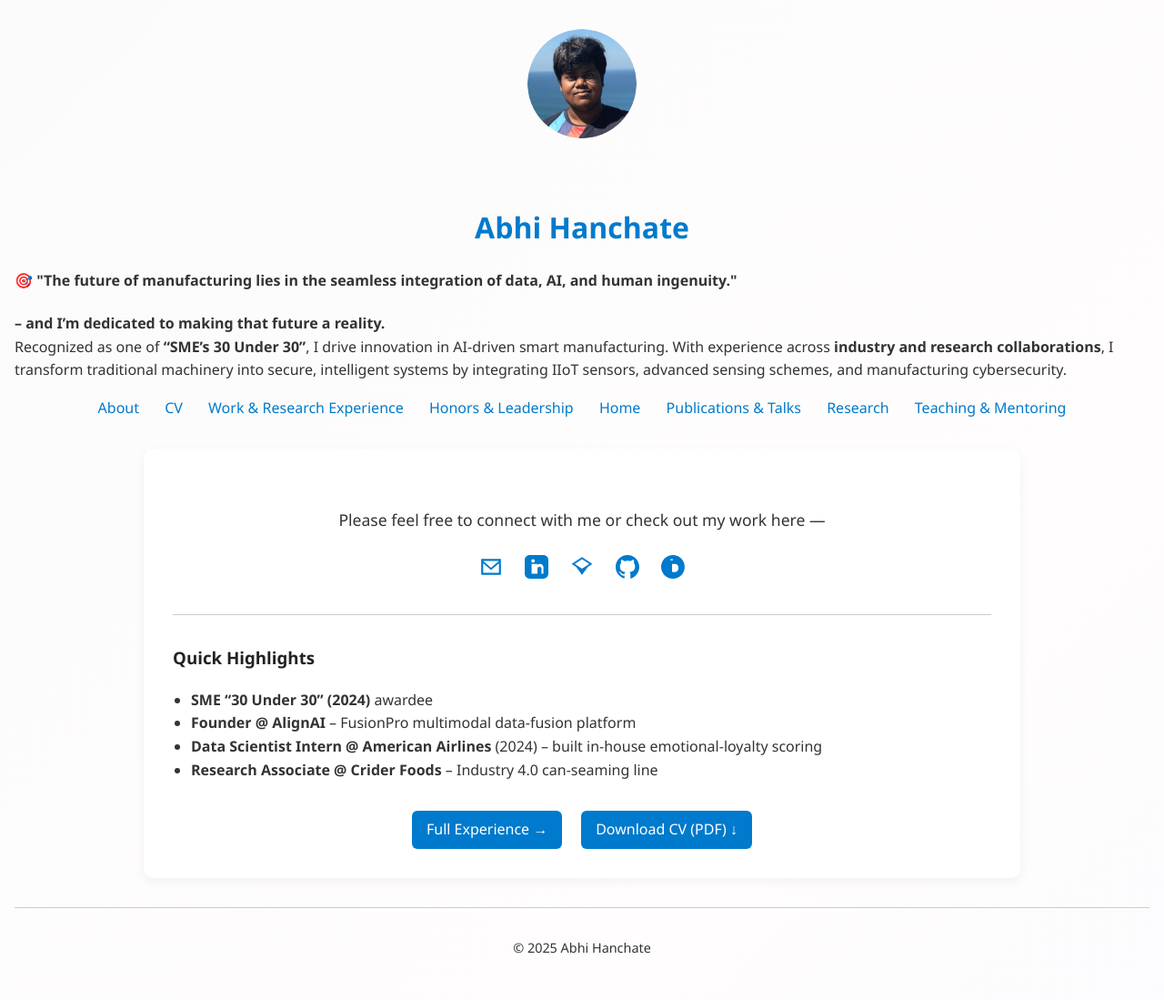
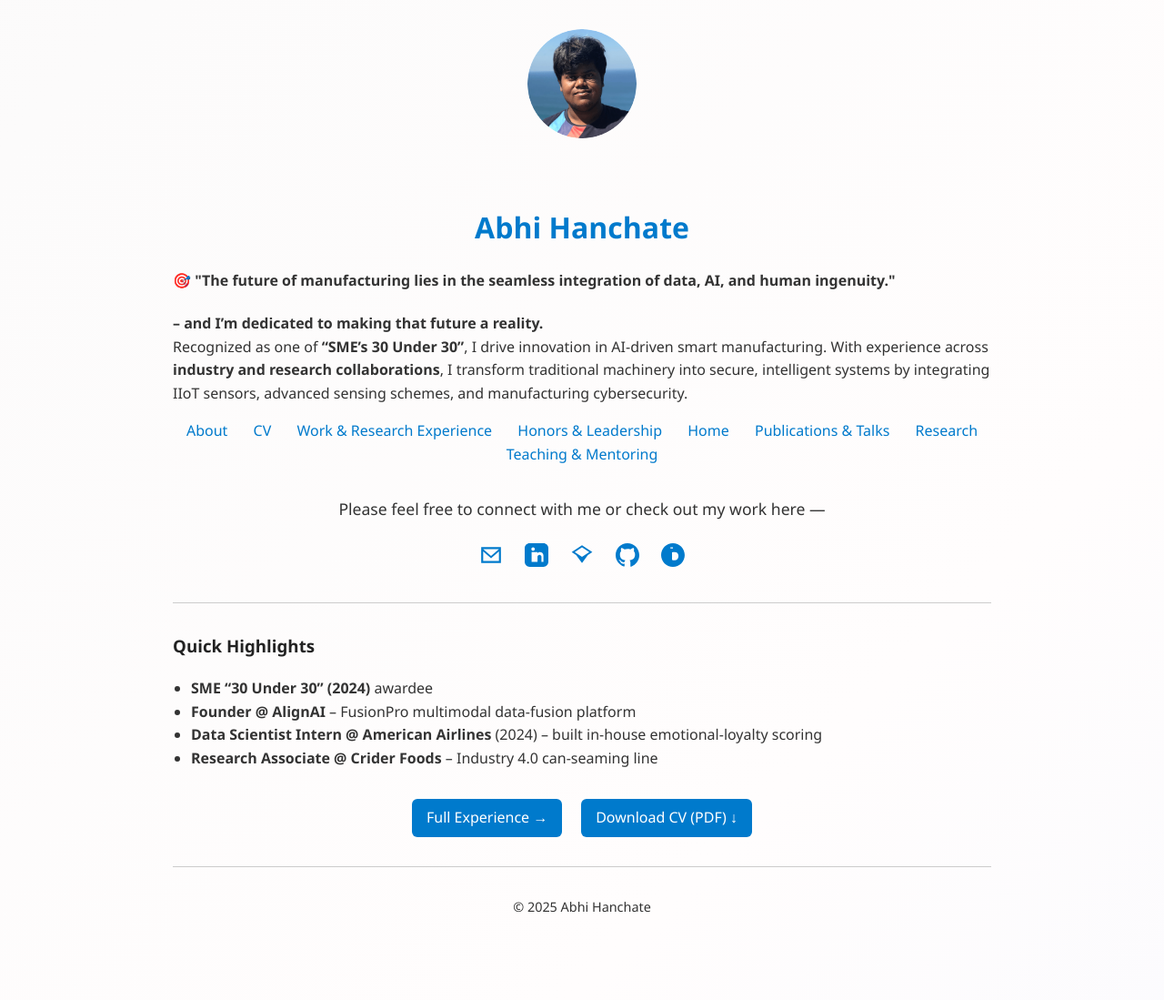
Before and after one commit to abhishekhanchate/abhishekhanchate.github.io, a Jekyll site: the page built from index.md, in a window 1280 px wide. Shown: the whole page at 91% size. Built offline with Jekyll 4.4.1, drawn with Linux system fonts in a browser that asks for light colours; after the commit the page ends 1054 px from its top, so only the background shows below that.

Commit message:
Update custom.css

```diff
--- a/assets/css/custom.css
+++ b/assets/css/custom.css
@@ -1,7 +1,43 @@
-/* ---------- Background + Animation ---------- */
+/* ---------- Experience Block ---------- */
+.experience-block {
+  display: flex;
+  align-items: flex-start;
+  gap: 1.25rem;
+  margin: 2rem 0;
+}
+
+.experience-block img {
+  width: 90px;
+  height: auto;
+  object-fit: contain;
+  flex-shrink: 0;
+}
+
+.experience-block h3 {
+  margin: 0 0 0.4rem 0;
+  font-size: 1.15rem;
+}
+
+.experience-block .date {
+  font-style: italic;
+  font-weight: 400;
+}
+
+.experience-block ul {
+  margin: 0.25rem 0 0 1.1rem;
+}
+
+/* ---------- Global Styles ---------- */
 body {
-  margin: 0;
-  padding: 2rem 1rem;
+  font-family: 'Segoe UI', 'Helvetica Neue', sans-serif;
+  font-size: 16px;
+  line-height: 1.6;
+  color: #333;
+  margin: 0 auto;
+  max-width: 900px;
+  padding: 2rem;
+
+  /* NEW background */
   background: linear-gradient(-45deg, #f0f4ff, #fffdfd, #f9f9f9, #eef3fb);
   background-size: 400% 400%;
   animation: gradientBG 20s ease infinite;
@@ -13,28 +49,12 @@ body {
   100% { background-position: 0% 50%; }
 }
 
-/* ---------- Content Container ---------- */
-.container {
-  background-color: #ffffff;
-  max-width: 900px;
-  margin: 0 auto;
-  padding: 2rem;
-  border-radius: 10px;
-  box-shadow: 0 4px 12px rgba(0,0,0,0.05);
-}
-
-/* ---------- Typography ---------- */
-body, .container {
-  font-family: 'Segoe UI', 'Helvetica Neue', sans-serif;
-  font-size: 16px;
-  line-height: 1.6;
-  color: #333;
-}
 h1, h2, h3 {
   color: #222;
   font-weight: 600;
   margin-top: 1.5em;
 }
+
 a {
   color: #007acc;
   text-decoration: none;
@@ -42,14 +62,17 @@ a {
 a:hover {
   text-decoration: underline;
 }
+
 ul {
   padding-left: 1.25rem;
 }
+
 hr {
   border: 0;
   border-top: 1px solid #ccc;
   margin: 2rem 0;
 }
+
 .date {
   color: #777;
   font-size: 0.9rem;
@@ -60,6 +83,7 @@ nav {
   text-align: center;
   margin-bottom: 2rem;
 }
+
 nav a {
   margin: 0 12px;
   font-weight: 500;
@@ -88,17 +112,23 @@ nav a {
   margin-top: 1.5rem;
   margin-bottom: 1.5rem;
 }
+
 .social-icons svg {
   width: 26px;
   height: 26px;
-  fill: #007acc;
   transition: fill 0.2s ease-in-out;
 }
-.social-icons .email:hover     svg { fill: #D44638; } /* Gmail */
-.social-icons .linkedin:hover  svg { fill: #0A66C2; } /* LinkedIn */
-.social-icons .scholar:hover   svg { fill: #4285F4; } /* Google Scholar */
-.social-icons .orcid:hover     svg { fill: #A6CE39; } /* ORCID */
-.social-icons .github:hover    svg { fill: #171515; } /* GitHub */
+
+/* Branded Colors */
+.social-icons .email:hover     svg { fill: #D44638; } /* Gmail red */
+.social-icons .linkedin:hover  svg { fill: #0A66C2; } /* LinkedIn blue */
+.social-icons .scholar:hover   svg { fill: #4285F4; } /* Google Scholar blue */
+.social-icons .orcid:hover     svg { fill: #A6CE39; } /* ORCID green */
+.social-icons .github:hover    svg { fill: #171515; } /* GitHub black */
+
+.social-icons svg {
+  fill: #007acc;
+}
 
 /* ---------- Tables ---------- */
 table {
@@ -107,38 +137,15 @@ table {
   margin: 1.5rem 0;
   font-size: 0.95rem;
 }
+
 table th, table td {
   padding: 0.6rem;
   border-bottom: 1px solid #ccc;
   text-align: left;
   vertical-align: top;
 }
+
 table th {
   background-color: #f8f8f8;
   font-weight: bold;
 }
-
-/* ---------- Experience Block ---------- */
-.experience-block {
-  display: flex;
-  align-items: flex-start;
-  gap: 1.25rem;
-  margin: 2rem 0;
-}
-.experience-block img {
-  width: 90px;
-  height: auto;
-  object-fit: contain;
-  flex-shrink: 0;
-}
-.experience-block h3 {
-  margin: 0 0 0.4rem 0;
-  font-size: 1.15rem;
-}
-.experience-block .date {
-  font-style: italic;
-  font-weight: 400;
-}
-.experience-block ul {
-  margin: 0.25rem 0 0 1.1rem;
-}
```
